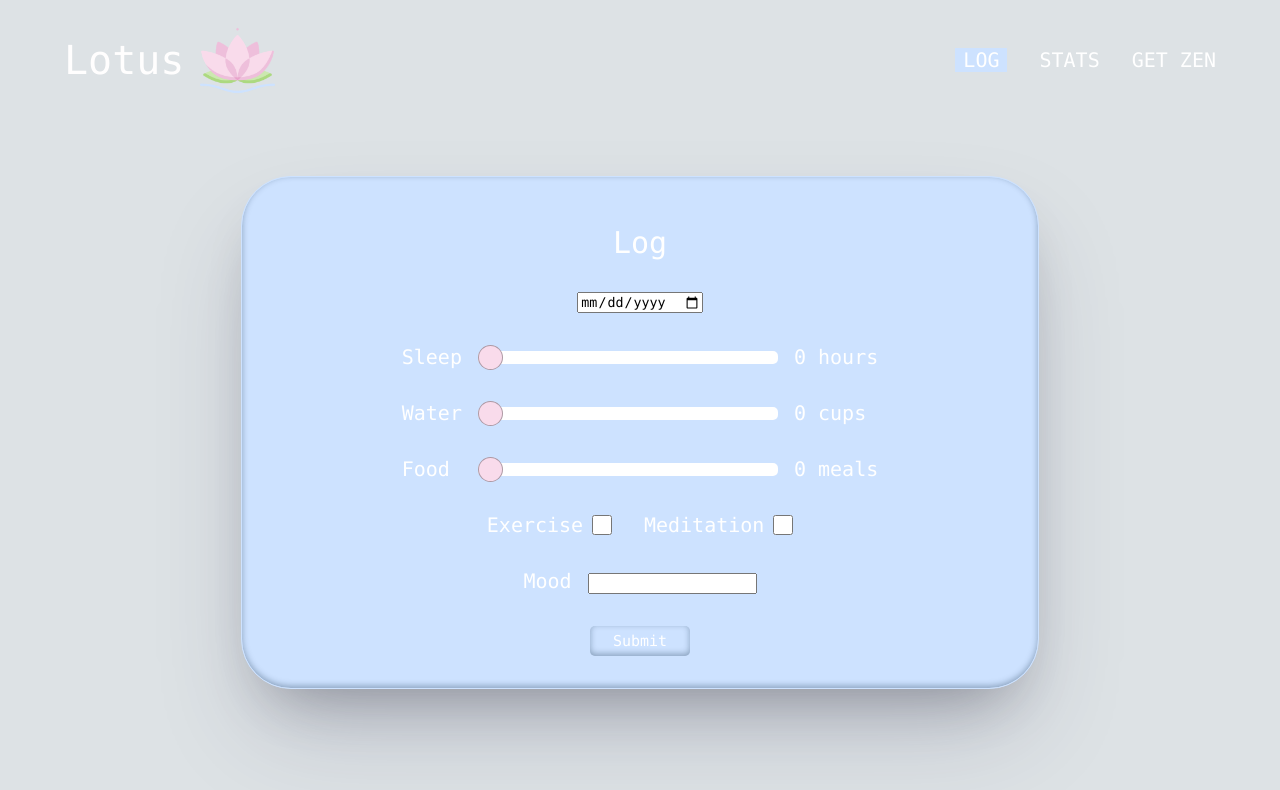
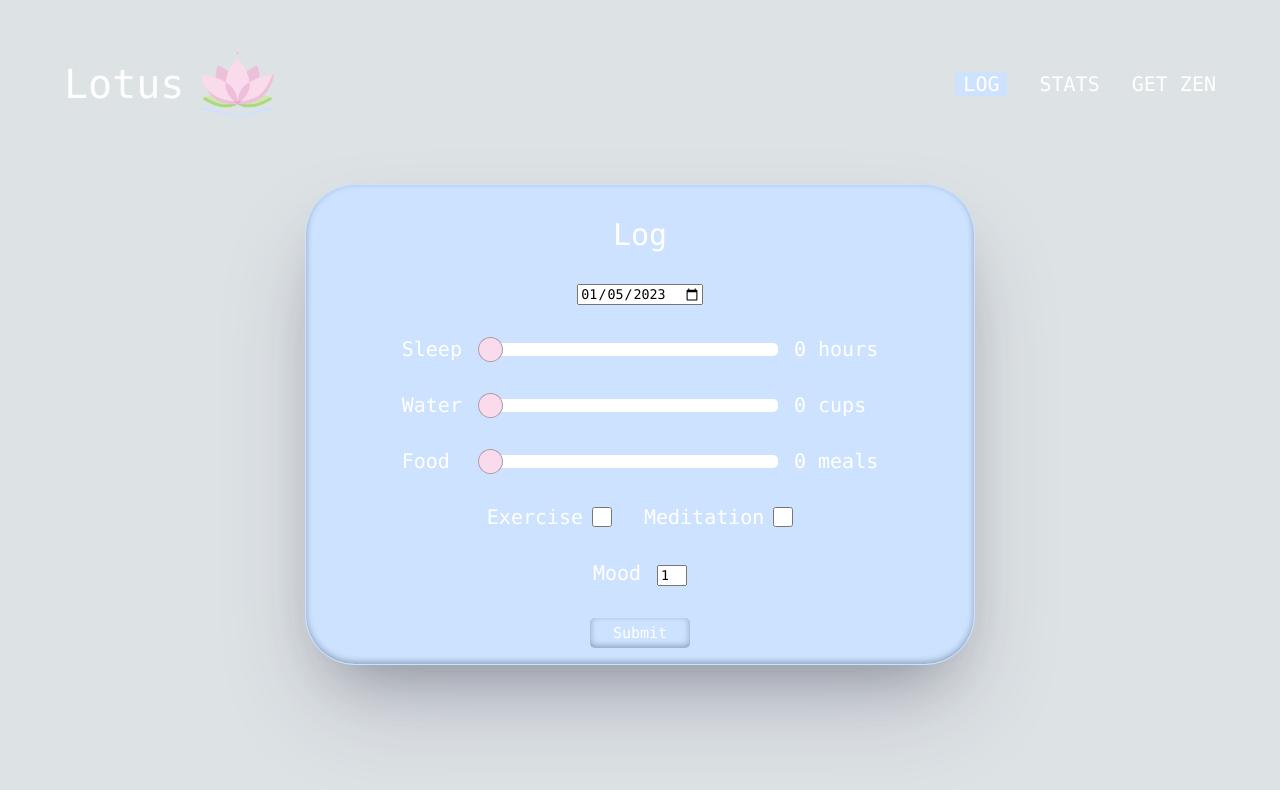
Before and after one commit to veronique-cadet/Phase-2-Group-Project, a React (Create React App) app: page /log in a window 1280 px wide. Shown: the top 790 px of the page. Built offline with nearby package versions, Linux system fonts and the light colour scheme.

Commit message:
more form fixes

```diff
--- a/db.json
+++ b/db.json
@@ -419,6 +419,20 @@
       "exercise": false,
       "meditation": true,
       "mood": 2
+    },
+    {
+      "date": {
+        "month": "2023-01-04",
+        "day": "2023-01-04",
+        "year": "2023-01-04"
+      },
+      "sleep": 9,
+      "water": 11,
+      "meals": 5,
+      "exercise": true,
+      "meditation": false,
+      "mood": 4,
+      "id": 31
     }
   ]
 }
--- a/src/App.css
+++ b/src/App.css
@@ -20,6 +20,7 @@ body {
   width: 100%;
   justify-content: space-between;
   z-index: 100;
+  margin-top: 1.5rem;
 }
 
 .header-div-sub {
@@ -35,6 +36,7 @@ body {
   width: 100%;
   justify-content: space-between;
   z-index: 100;
+  margin-top: 1.5rem;
 }
 
 .header-title {
@@ -120,8 +122,8 @@ nav a.active {
     rgba(0, 0, 0, 0.3) 0px 30px 60px -30px,
     rgba(10, 37, 64, 0.35) 0px -2px 6px 0px inset;
 
-  padding: 2rem 10rem;
-  margin-top: 2.5rem;
+  padding: 1rem 6rem;
+  margin-top: 3rem;
   margin-bottom: 2rem;
 }
 
@@ -147,8 +149,7 @@ nav a.active {
   justify-content: center;
 }
 
-.checkbox-div label {
-}
+
 
 #meditation {
   margin-left: 2rem;
@@ -168,6 +169,10 @@ nav a.active {
   margin-right: 1rem;
 }
 
+.mood {
+  width: 30px;
+  text-align: center;
+}
 #range {
   -webkit-appearance: none;
   width: 300px;
--- a/src/App.js
+++ b/src/App.js
@@ -11,6 +11,7 @@ import { Switch, Route } from "react-router-dom";
 
 function App() {
   const [home, setHome] = useState(true);
+  const [logs, setLogs] = useState([]);
   return (
     <div>
       <Header home={home} />
@@ -19,10 +20,10 @@ function App() {
           <Home setHome={setHome} />
         </Route>
         <Route path="/log">
-          <Log />
+          <Log setHome={setHome} logs={logs} setLogs={setLogs} />
         </Route>
         <Route path="/stats">
-          <Stats setHome={setHome} />
+          <Stats setHome={setHome} logs={logs} setLogs={setLogs} />
         </Route>
         <Route path="/getzen">
           <GetZen />
--- a/src/components/Log.jsx
+++ b/src/components/Log.jsx
@@ -2,13 +2,19 @@ import rangeSlider from "react-range-slider-input";
 import "react-range-slider-input/dist/style.css";
 import { useState } from "react";
 
-const Log = () => {
+const Log = ({ logs, setLogs }) => {
+  let currentDate = new Date().toJSON().slice(0, 10);
+  // let newMonth = currentDate.getMonth() + 1;
+  // let newYear = currentDate.getFullYear();
+  // let newDay = currentDate.getDate();
+
   const [sleep, setSleep] = useState(0);
   const [water, setWater] = useState(0);
   const [food, setFood] = useState(0);
   const [exercise, setExercise] = useState(false);
   const [meditation, setMeditation] = useState(false);
-
+  const [mood, setMood] = useState(1);
+  const [date, setDate] = useState(currentDate);
 
   const getBackgroundSizeSleep = () => {
     return { backgroundSize: `${(sleep * 100) / 12}% 100%` };
@@ -19,14 +25,52 @@ const Log = () => {
   const getBackgroundSizeFood = () => {
     return { backgroundSize: `${(food * 100) / 7}% 100%` };
   };
+
+  const newSubmit = {
+    date: {
+      month: date,
+      day: date,
+      year: date,
+    },
+    sleep: sleep,
+    water: water,
+    meals: food,
+    exercise: exercise,
+    meditation: meditation,
+    mood: mood,
+  };
+
+  const handleSubmit = () => {
+    fetch("http://localhost:3005/logs", {
+      method: "POST",
+      headers: {
+        "Content-Type": "application/json",
+      },
+      body: JSON.stringify(newSubmit),
+    })
+      .then((response) => response.json())
+      .then((data) => {
+        setLogs([...logs, newSubmit]);
+      });
+  };
   return (
     <div className="other-pages">
       {/* <h2 className="quote">
         “Everything you can imagine is real.”―Pablo Picasso
       </h2> */}
-      <form className="form">
+      <form
+        onSubmit={(e) => {
+          e.preventDefault();
+          handleSubmit();
+        }}
+        className="form"
+      >
         <p className="form-title">Log</p>
-        <input type="date"></input>
+        <input
+          type="date"
+          value={date}
+          onChange={(e) => setDate(e.target.value)}
+        ></input>
         <div className="slider">
           <label className="form-text" for="sleep">
             Sleep
@@ -93,9 +137,18 @@ const Log = () => {
           <label id="mood" className="form-text" for="mood">
             Mood
           </label>
-          <input type="text" />
+          <input
+            className="mood"
+            type="number"
+            min={1}
+            max={5}
+            value={mood}
+            onChange={(e) => setMood(e.target.valueAsNumber)}
+          />
         </div>
-        <button id="form-submit">Submit</button>
+        <button onClick={() => handleSubmit()} id="form-submit">
+          Submit
+        </button>
       </form>
     </div>
   );
--- a/src/components/Stats.jsx
+++ b/src/components/Stats.jsx
@@ -2,12 +2,11 @@ import DailyStats from "./DailyStats";
 import WeeklyStats from "./WeeklyStats";
 import { useEffect, useState } from "react";
 
-const Stats = ({ setHome }) => {
-  const [logs, setLogs] = useState([]);
+const Stats = ({ setHome, logs, setLogs }) => {
   setHome(false);
 
   useEffect(() => {
-    fetch("http://localhost:3000/logs")
+    fetch("http://localhost:3005/logs")
       .then((response) => response.json())
       .then((data) => setLogs(data));
   }, []);
@@ -16,16 +15,14 @@ const Stats = ({ setHome }) => {
     return <DailyStats log={log} key={log.id} date={log.date} />;
   });
 
-
-
   return (
     <div className="other-pages">
       <div className="daily-container">
         <h1 className="daily-title">Daily Stats</h1>
         {dailyLogs}
       </div>
-    <h1 className="daily-title">Weekly Stats</h1>
-    <WeeklyStats logs={logs}/>
+      <h1 className="daily-title">Weekly Stats</h1>
+      {/* <WeeklyStats logs={logs} /> */}
     </div>
   );
 };
```
